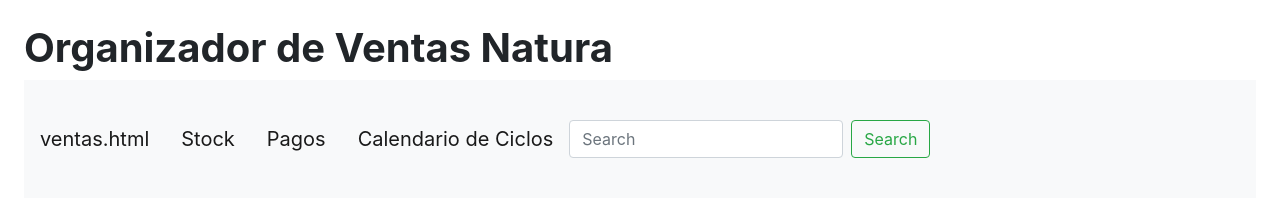
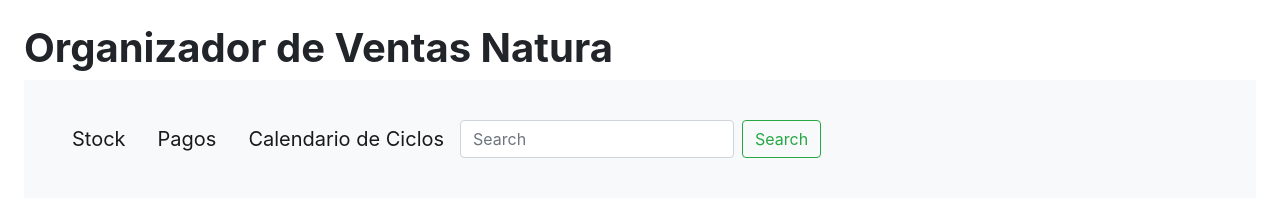
Before and after one commit to barbidominguez/barbidominguez.github.io, a plain HTML site: page home1.html in a window 1280 px wide. Shown: the top 203 px of the page. Drawn offline with nearby package versions, Linux system fonts and the light colour scheme.

Commit message:
Update home1.html

```diff
--- a/home1.html
+++ b/home1.html
@@ -12,7 +12,7 @@
   <div class="m-2 p-0">
     <h1><strong>Organizador de Ventas Natura</strong></h1>
     <nav class="navbar navbar-expand-lg navbar-light bg-light">
-      <a class="navbar-brand" href="#">ventas.html</a>
+      <a class="navbar-brand" href="#"><Ventas class="html"></Ventas></a>
       <button class="navbar-toggler" type="button" data-toggle="collapse" data-target="#navbarSupportedContent"
         aria-controls="navbarSupportedContent" aria-expanded="false" aria-label="Toggle navigation">
         <span class="navbar-toggler-icon"></span>
```
